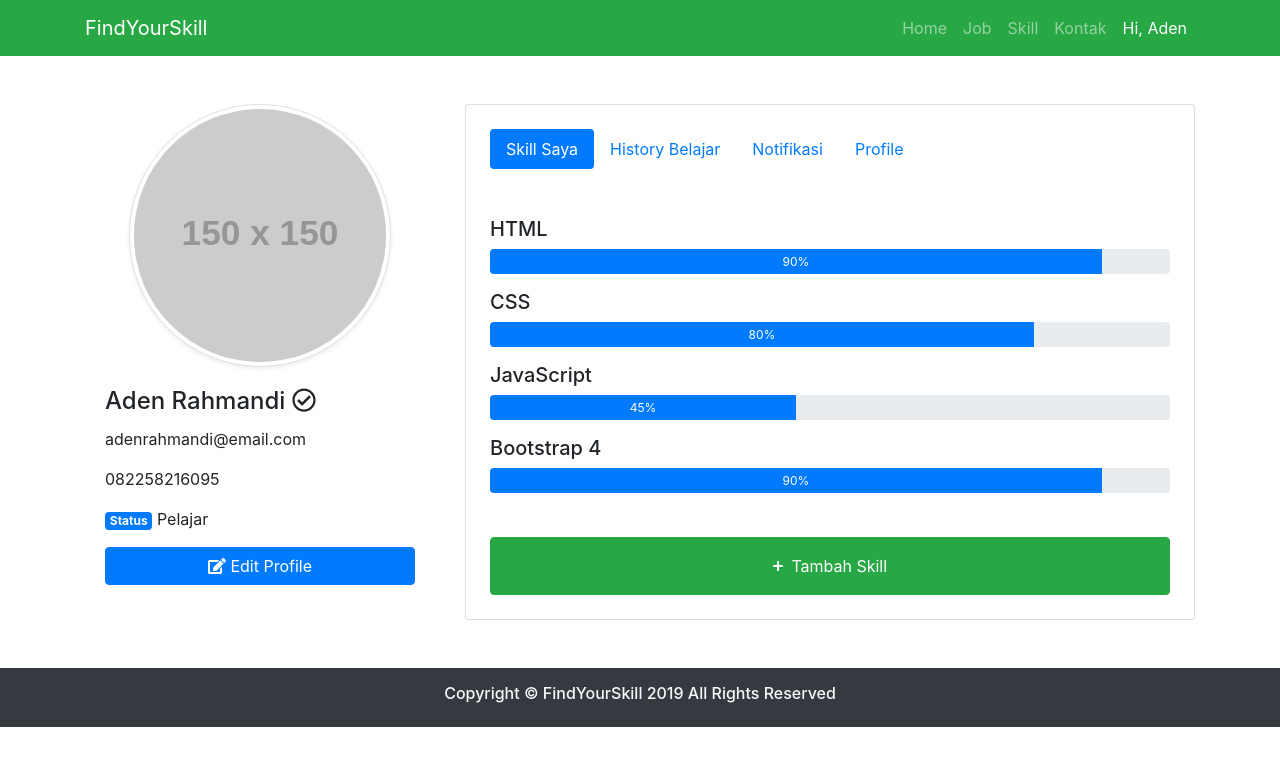
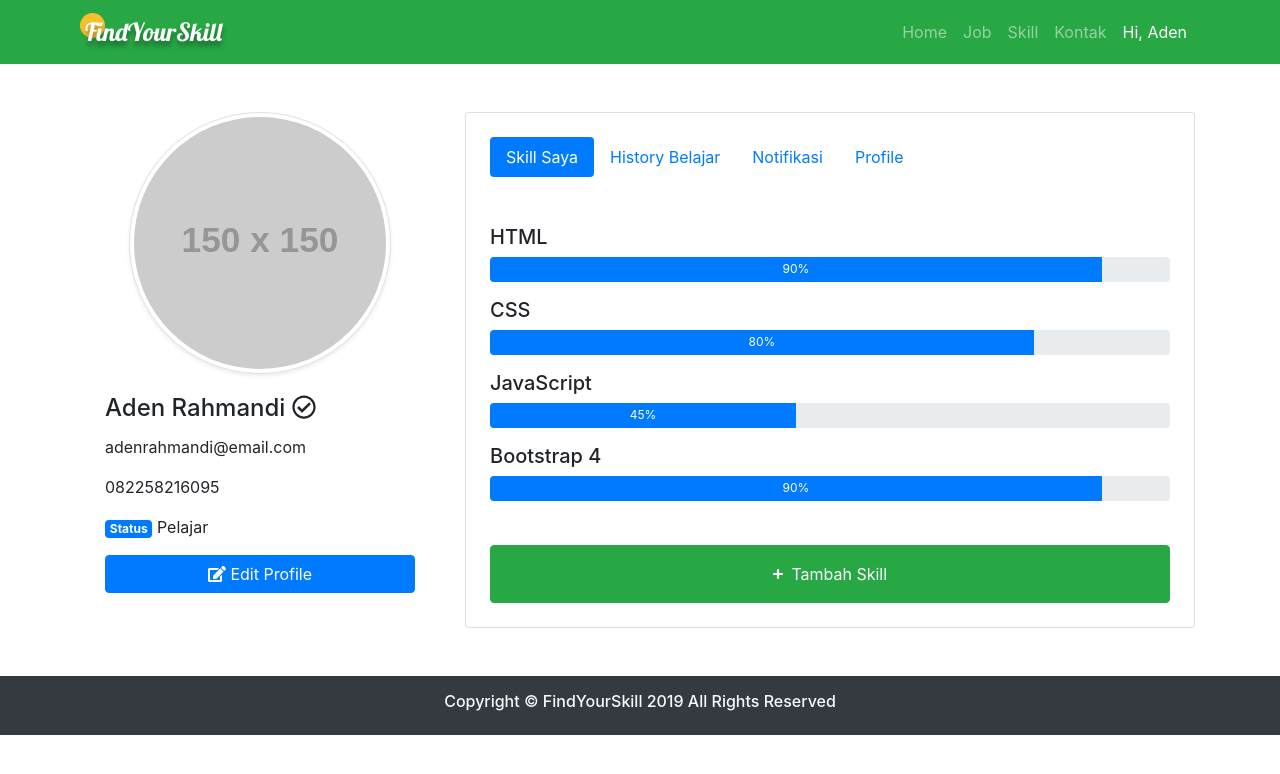
Before and after one commit to Aden20/finalproject, a plain HTML site: page profile.html in a window 1280 px wide. Drawn offline with nearby package versions, Linux system fonts and the light colour scheme; placeholder pictures from the web are drawn by us.

Commit message:
Add Logo for Navbar
Add Logo for Navbar

```diff
--- /dev/null
+++ b/css/app.css
@@ -0,0 +1,36 @@
+@import url('https://fonts.googleapis.com/css?family=Lobster');
+
+
+/* for logo */
+
+.title-logo {
+    font-family: 'Lobster', cursive;
+    font-size: 25px;
+    text-shadow: 0 5px 5px rgba(0, 0, 0, 0.342);
+    position: relative;
+    z-index: 3;;
+}
+
+.title-logo::before {
+    content: "";
+    width: 25px;
+    height: 25px;
+    border-radius: 50%;
+    background: #f8bf2b;
+    position: absolute;
+    top: 5px;
+    left: -5px;
+    z-index: -3;
+}
+
+
+/* Responsive Nav Profile */
+
+
+@media (max-width: 576px){
+    .responsive-nav {
+        display: -webkit-box;
+        overflow-x: auto;
+        padding-bottom: 15px;
+    }
+}
--- a/profile.html
+++ b/profile.html
@@ -21,19 +21,8 @@
     <!-- Animate CSS -->
     <link rel="stylesheet" href="css/animate.css">
 
-    <style>
-
-    /* Responsive Nav */
-
-    @media (max-width: 576px){
-        .responsive-nav {
-            display: -webkit-box;
-            overflow-x: auto;
-            padding-bottom: 15px;
-        }
-    }
-
-    </style>
+    <!-- Main Style -->
+    <link rel="stylesheet" href="css/app.css">
 
     <title>Profile Aden | Look, Like, Learn</title>
 </head>
@@ -44,7 +33,7 @@
         <div class="container-fluid px-0">
             <nav class="navbar navbar-expand-lg navbar-dark bg-success">
                 <div class="container">
-                    <a class="navbar-brand" href="index.html">FindYourSkill</a>
+                    <a class="navbar-brand title-logo" href="index.html">FindYourSkill</a>
                     <button class="navbar-toggler" type="button" data-toggle="collapse" data-target="#navbarNav"
                         aria-controls="navbarNav" aria-expanded="false" aria-label="Toggle navigation">
                         <span class="navbar-toggler-icon"></span>
```
Also changed, not shown: belajar.html (+4 -1 lines), detail-job.html (+4 -1 lines), index.html (+4 -1 lines), job.html (+4 -1 lines), kontak.html (+4 -1 lines), skill.html (+4 -1 lines), img/logo.png (added).
